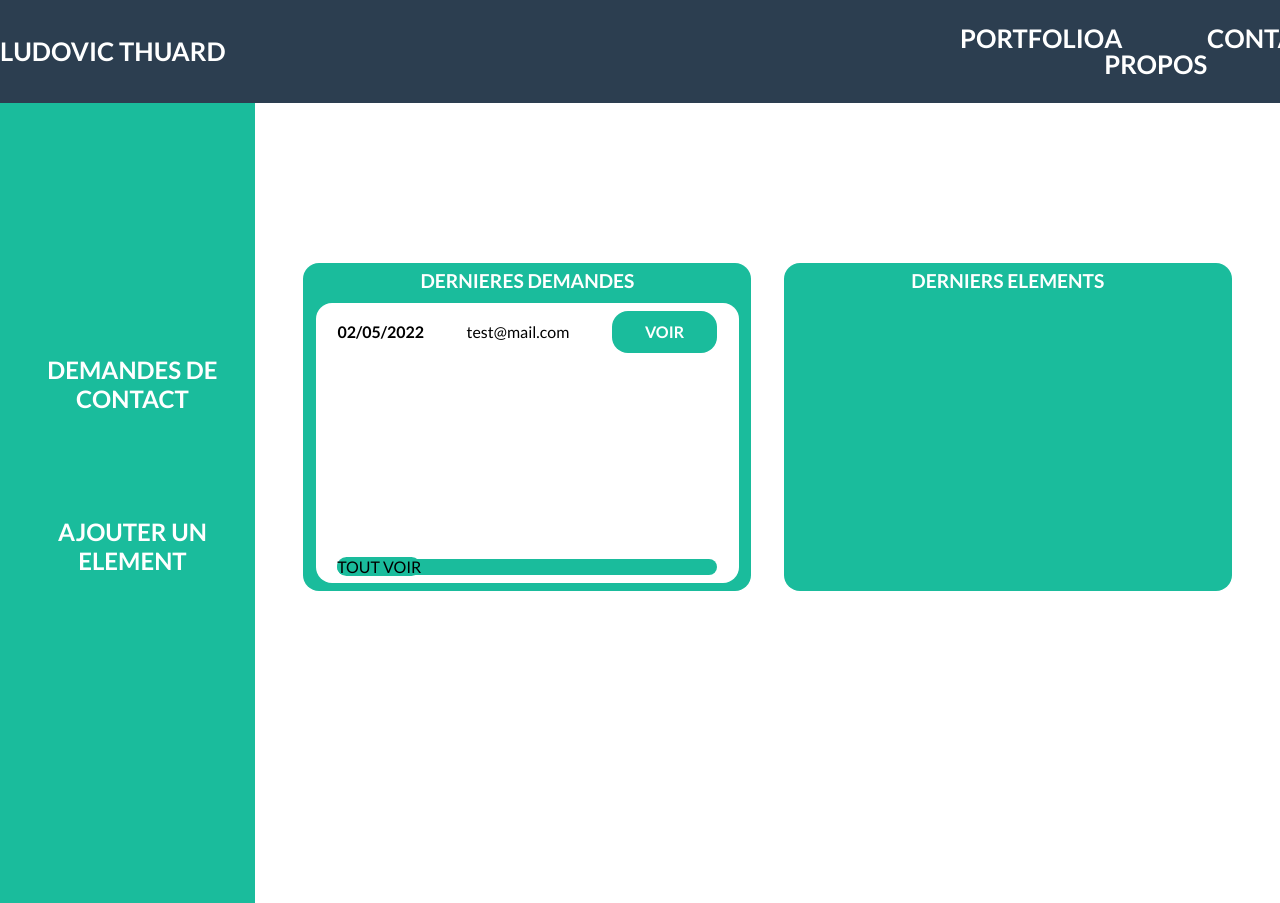
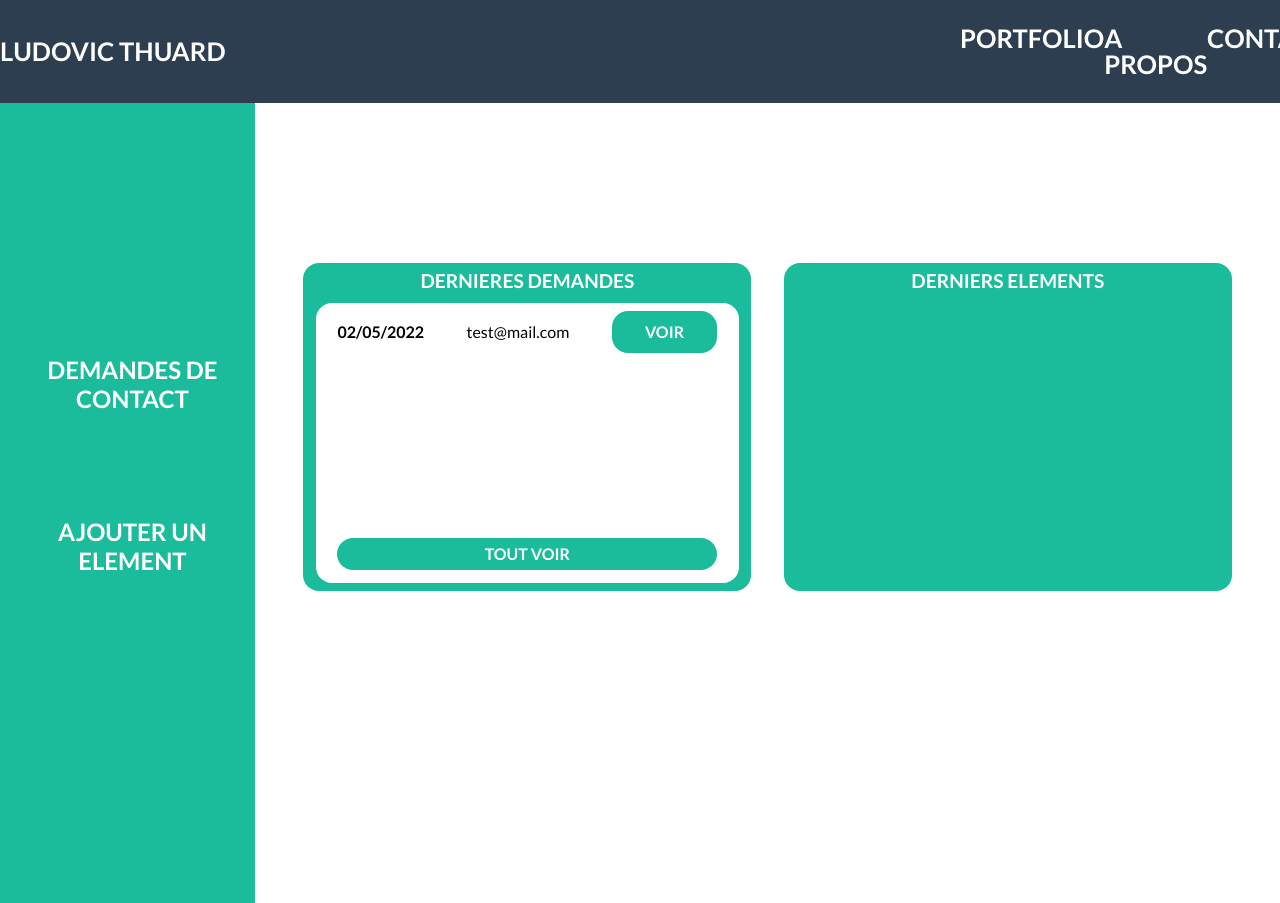
Before and after one commit to lewebologue/Portfolio_V2, a Vue app in the folder front/: page /admin in a window 1280 px wide. Shown: the top 903 px of the page. Built offline with nearby package versions, Linux system fonts and the light colour scheme.

Commit message:
Last demand

```diff
--- a/front/src/sass/components/dashboard.scss
+++ b/front/src/sass/components/dashboard.scss
@@ -27,7 +27,6 @@ main{
             background-color: $background-one;
             margin-left: 0.4em;
         }
-
         button::before {
             content: '';
             z-index: -1;
@@ -100,14 +99,22 @@ main{
                 }
             }
             .allButton{
-                align-self: center;
-                margin-bottom: 0.5em;
                 width: 90%;
-                border-radius: 1rem;
-                background-color: $background-one;
-                &:hover{
-                    background-color: lighten($color: $background-one, $amount: 5);
+                display: flex;
+                margin: auto auto 0.8rem auto;
+                .btn{
+                    width: 100%;
+                    margin: auto;
                     color: white;
+                    background-color: $background-one;
+                    padding: 0.5rem;
+                    border-radius: 1rem;
+                    text-align: center;
+                    font-weight: 600;
+                    &:hover{
+                        background-color: lighten($color: $background-one, $amount: 5);
+                        cursor: pointer;
+                    }
                 }
             }
         }
--- a/front/src/views/BackOffice.vue
+++ b/front/src/views/BackOffice.vue
@@ -23,7 +23,7 @@
                                 <a href="#" class="accessButton">VOIR</a>
                             </div>
                             <div class="allButton">
-                                <a class="allButton">TOUT VOIR</a>
+                                <a class="btn">TOUT VOIR</a>
                             </div>
                         </div>
                     </div>
```
